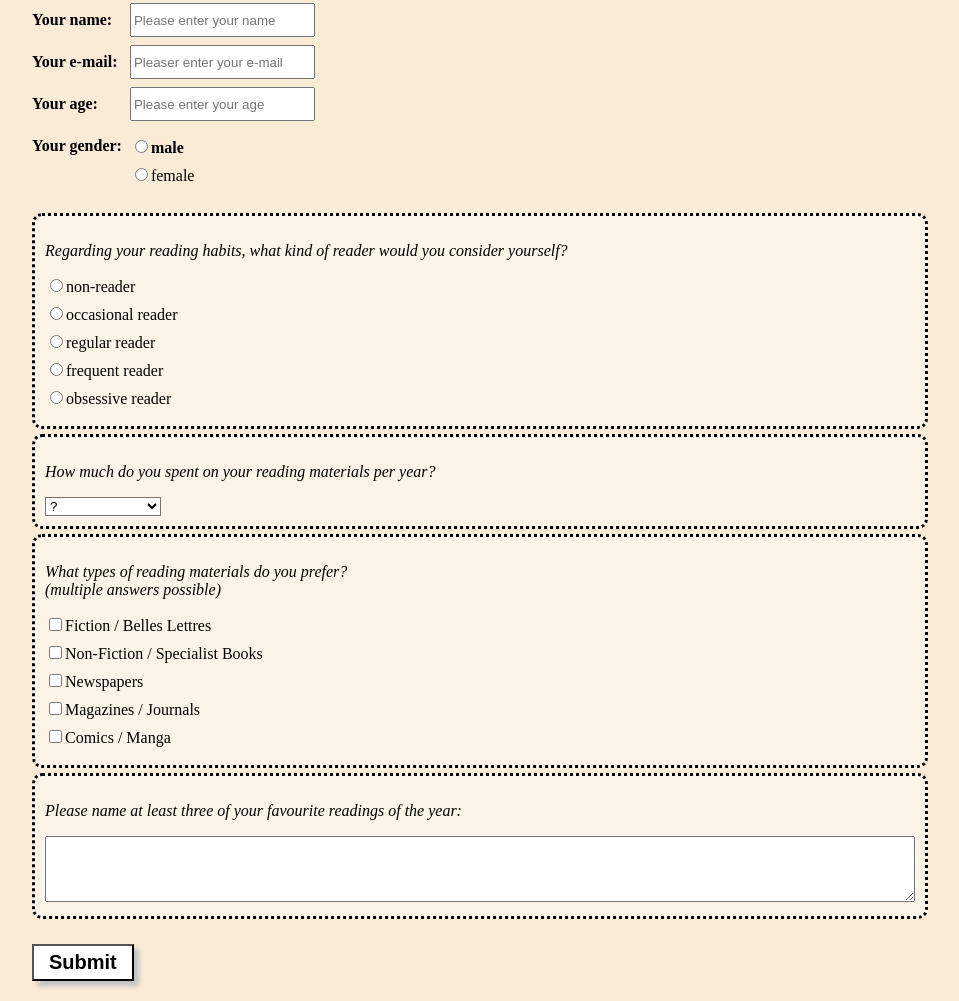
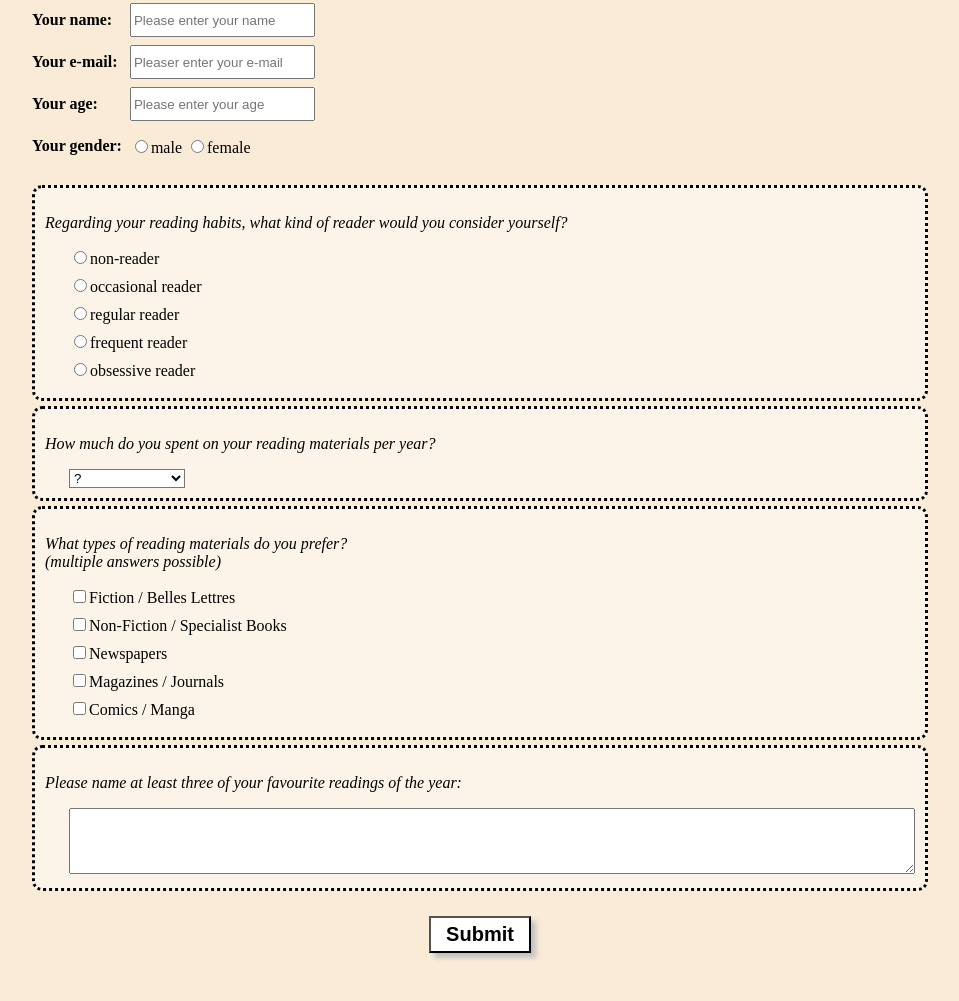
Before and after one commit to W-Seiffert/fcc_projects, a plain HTML site: page ResponsiveWebDesign/SurveyForm/index.html in a window 1280 px wide. Shown: the part 184-1185 px from the top of the page, without its empty margins (160-1119 px from the left). After the commit the page ends 1157 px from the top, so only its background shows below. Drawn offline with Linux system fonts and the light colour scheme.

Commit message:
Update styles.css

```diff
--- a/ResponsiveWebDesign/SurveyForm/styles.css
+++ b/ResponsiveWebDesign/SurveyForm/styles.css
@@ -2,6 +2,22 @@ body {
   width: 70%;
   margin: 0 auto;
   background: #FAEBD7;
+}
+
+#box_1, #box_2, #box_3, #box_4 {
+  margin: 5px auto;
+  border-style: dotted;
+  border-radius: 10px;
+  padding: 10px;
+  background: #FCF4E8;
+}
+
+#gender-radio-btns {
+  margin: 0.5rem 0;
+}
+#gender-radio-btns label {
+  display: inline;
+  font-weight: normal;
 }
 
 h1 {
@@ -17,46 +33,6 @@ h1 {
   font-style: italic;
 }
 
-.personal-data {
-  display: grid;
-  grid-template-columns: max-content max-content;
-  grid-gap: 8px;
-  margin-bottom: 20px;
-}
-.personal-data label:not(:last-child) {
-  font-weight: bold;
-}
-
-label {
-  display: block;
-  margin: 0.5rem 0;
-}
-
-.user_input {
-  margin-left: 1.5rem;
-}
-
-#box_1, #box_2, #box_3, #box_4 {
-  margin: 5px auto;
-  border-style: dotted;
-  border-radius: 10px;
-  padding: 10px;
-  background: #FCF4E8;
-}
-
-select {
-  background: white;
-}
-
-#textfield {
-  width: 100%;
-  box-sizing: border-box;
-}
-
-#submit_button {
-  text-align: center;
-}
-
 input[type="submit"] {
   /* display: block; */
   margin-top: 20px;
@@ -68,3 +44,35 @@ input[type="submit"] {
   font-size: 1.25em;
   font-weight: bold;
 }
+
+label {
+  display: block;
+  margin: 0.5rem 0;
+}
+
+.personal-data {
+  display: grid;
+  grid-template-columns: max-content max-content;
+  grid-gap: 8px;
+  margin-bottom: 20px;
+}
+.personal-data label {
+  font-weight: bold;
+}
+
+select {
+  background: white;
+}
+
+#submit-button {
+  text-align: center;
+}
+
+#textfield {
+  width: 100%;
+  box-sizing: border-box;
+}
+
+.user-input {
+  margin-left: 1.5rem;
+}
```
